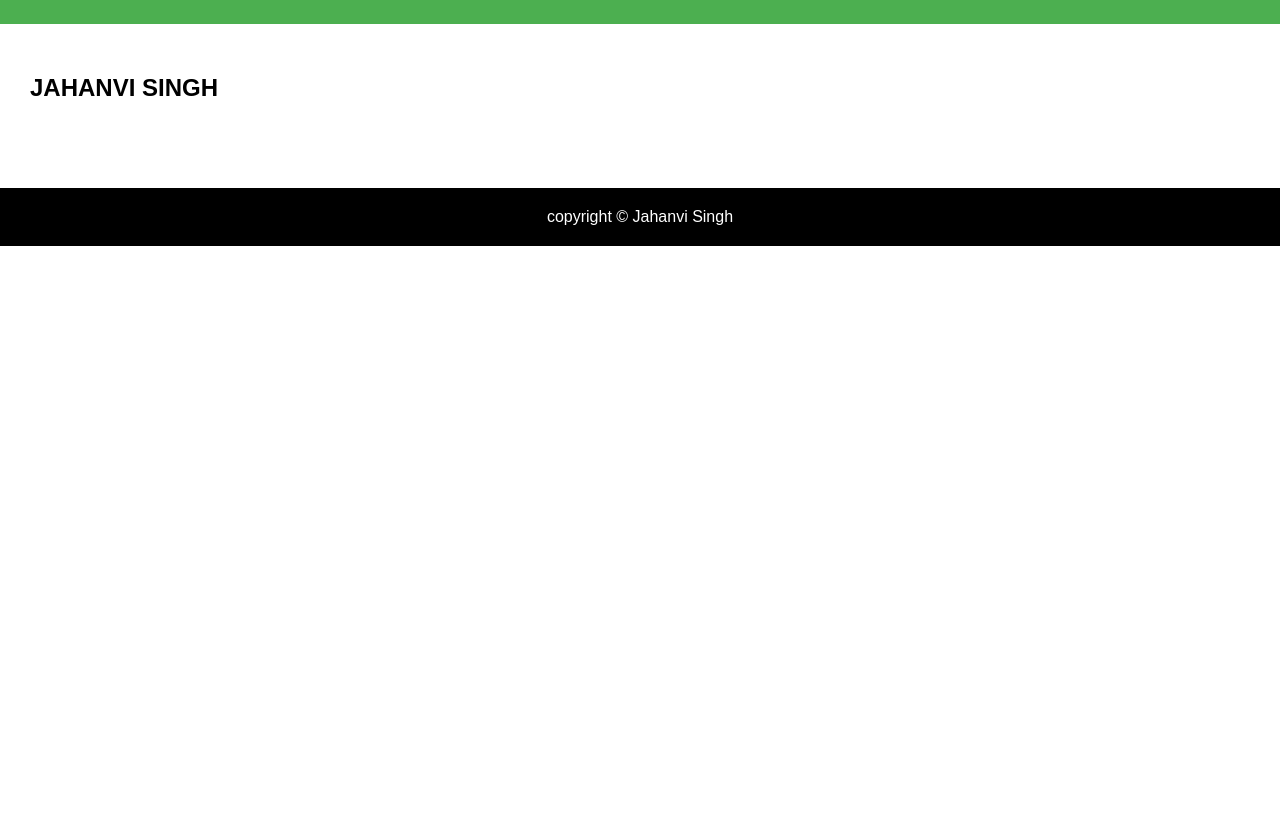
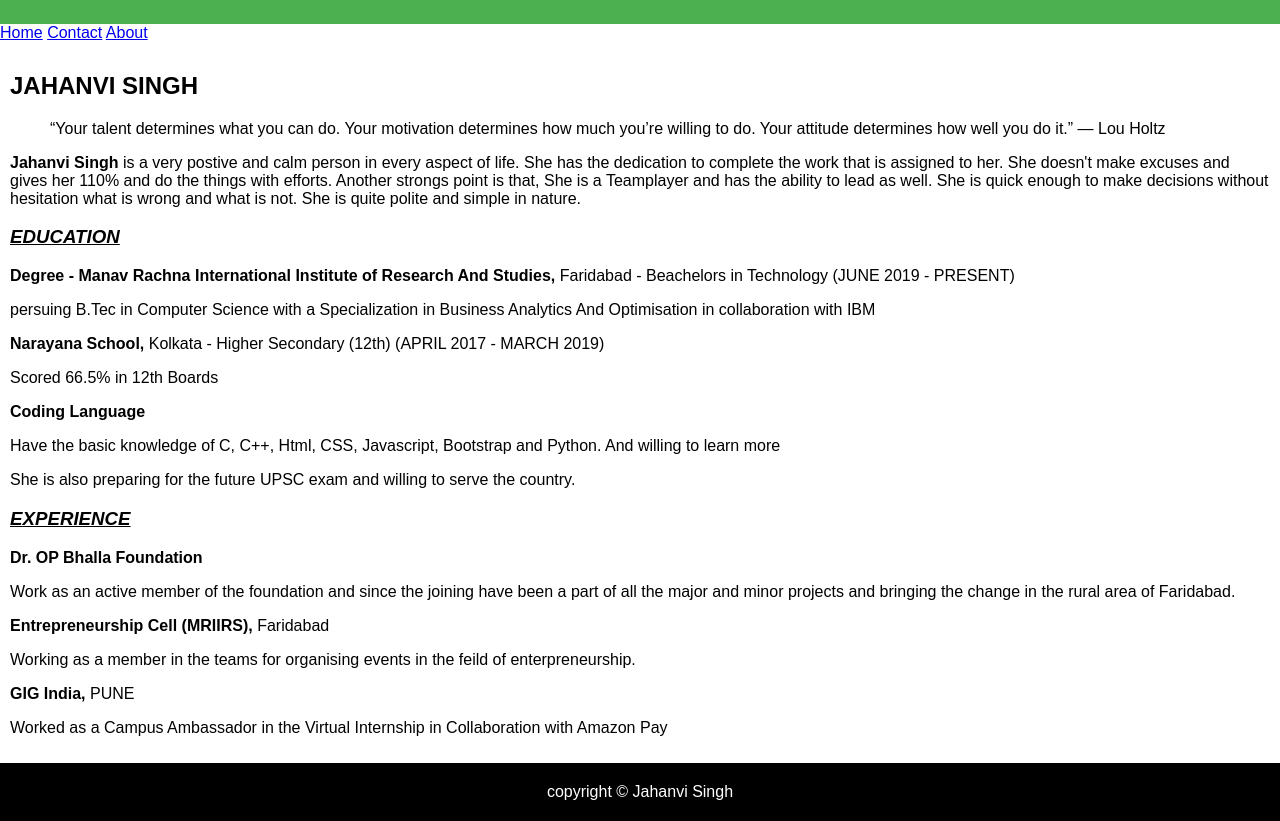
Before and after one commit to jahanvii25/portfolio, a plain HTML site: page index.html in a window 1280 px wide. Shown: the part 66-887 px from the top of the page. Before the commit the page ends 800 px from the top, so only its background shows below. Drawn offline with Linux system fonts and the light colour scheme.

Commit message:
Update index.html

```diff
--- a/index.html
+++ b/index.html
@@ -1,22 +1,61 @@
-<!DOCTYPE html>
 <html>
+
 <head>
 	<meta charset="UTF-8">
 	<meta name="viewport" content="width=device-width",initial-scale=1.0>
 	<title>MY PORTFOLIO</title>
 	<link rel="stylesheet" type="text/css" href="index.css">
 </head>
+
 <body>
-<header><h1>PORTFOLIO</h1></header>
 
-<section>
+<header><h1>PORTFOLIO</h1>	</header>
+
+<div class="topnav">
+  <a class="active" href="#home">Home</a>
+  <a href="#contact">Contact</a>
+  <a href="#about">About</a>
+</div>
+
 <div class="content">
-<h2>JAHANVI SINGH</h2>
-<img src="" alt="" style="width:100%">
-  <h3></h3>
-  <p></p>
+
+
+<div class="my-image">
+  <div class="my-text">
+    <h2><b>JAHANVI SINGH</b></h2>
+  </div>
 </div>
-</section>
+
+<div class="about">
+	<blockquote>“Your talent determines what you can do. Your motivation determines how much you’re willing to do. Your attitude determines how well you do it.” — Lou Holtz</blockquote>
+	<p><b>Jahanvi Singh</b> is a very postive and calm person in every aspect of life. She has the dedication to complete the work that is assigned to her. She doesn't make excuses and gives her 110% and do the things with efforts. Another strongs point is that, She is a Teamplayer and has the ability to lead as well. She is quick enough to make decisions without hesitation what is wrong and what is not. She is quite polite and simple in nature.<p>
+</div>
+
+<div class="row">
+  <div class="column">
+  <h3><i><u>EDUCATION</u></i></h3>
+  <p><b>Degree - Manav Rachna International Institute of Research And Studies,</b> Faridabad - Beachelors in Technology (JUNE 2019 - PRESENT)</p>
+  <p>persuing B.Tec in Computer Science with a Specialization in Business Analytics And Optimisation in collaboration with IBM</p>
+  <p><b>Narayana School,</b> Kolkata - Higher Secondary (12th) (APRIL 2017 - MARCH 2019)</p>
+  <p>Scored 66.5% in 12th Boards</p>
+  <p><b>Coding Language</b></p>
+  <p>Have the basic knowledge of C, C++, Html, CSS, Javascript, Bootstrap and Python. And willing to learn more</p>
+  <p>She is also preparing for the future UPSC exam and willing to serve the country.</p>
+</div>
+
+  <div class="column">
+  <h3><i><u>EXPERIENCE</u></i></h3>
+  <p><b>Dr. OP Bhalla Foundation</b></p>
+  <p>Work as an active member of the foundation and since the joining have been a part of all the major and minor projects and bringing the change in the rural area of Faridabad.</p>
+  <p><b>Entrepreneurship Cell (MRIIRS),</b> Faridabad</p>
+  <p>Working as a member in the teams for organising events in the feild of enterpreneurship.</p>
+  <p><b>GIG India, </b>PUNE</p>
+  <p>Worked as a Campus Ambassador in the Virtual Internship in Collaboration with Amazon Pay</p>
+  </div>
+</div>
+
+</div>
+
 <footer>copyright &copy Jahanvi Singh</footer>
 </body>
 </html>
```
